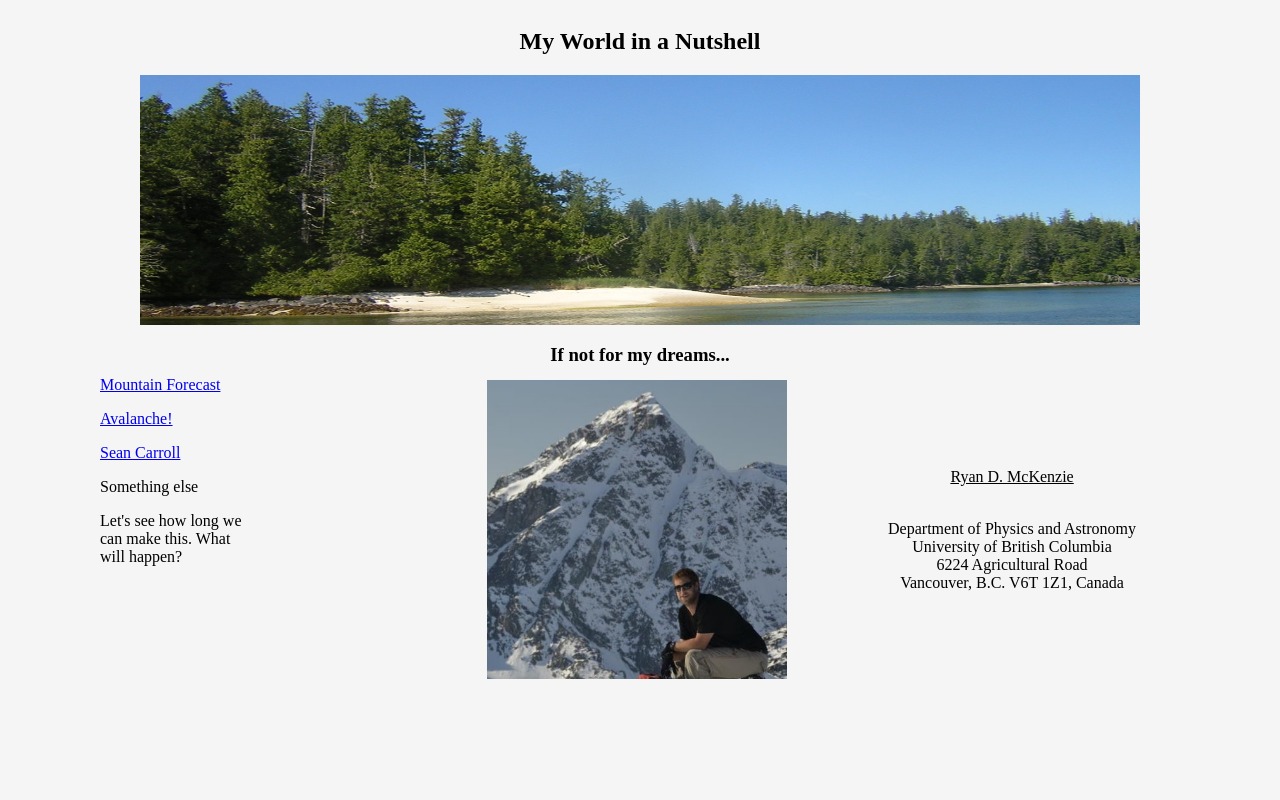
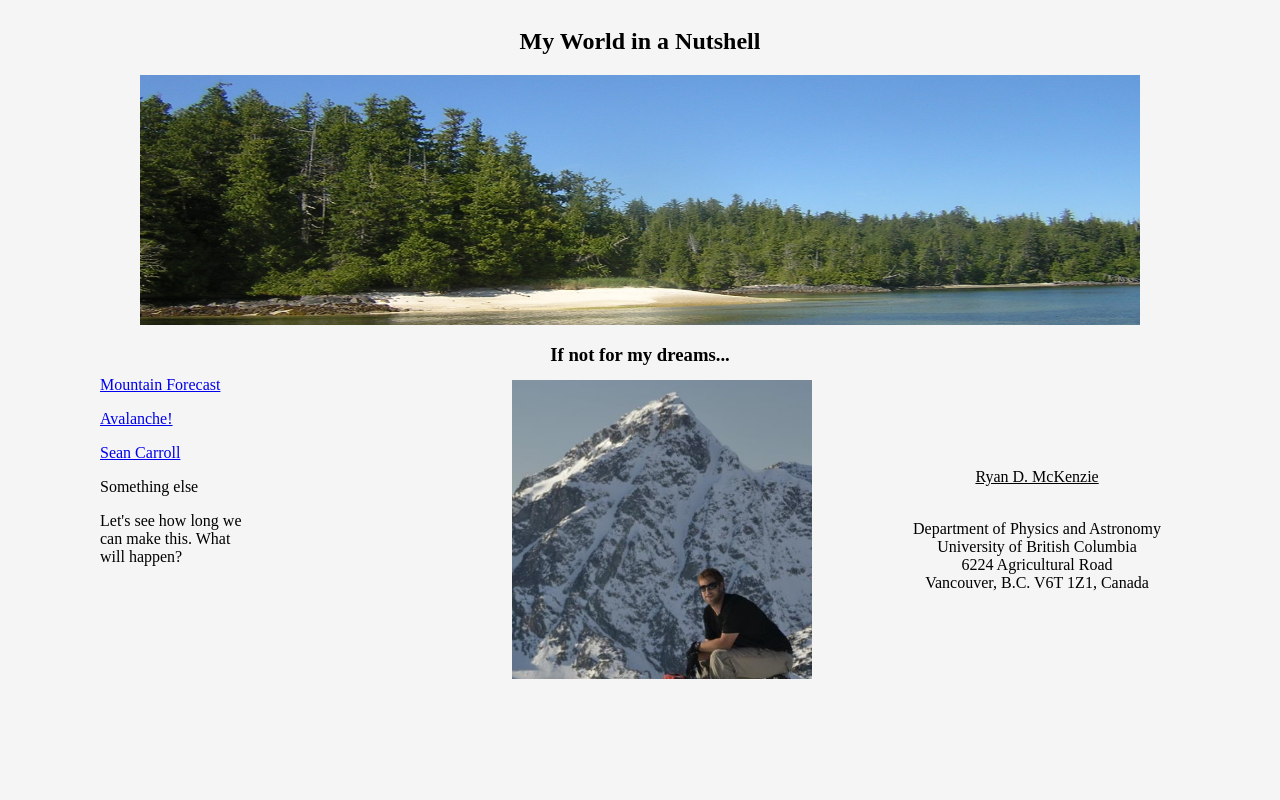
Before and after one commit to ryan-mckenzie/ryan-mckenzie.github.io, a plain HTML site: page index.html in a window 1280 px wide. Drawn offline with Linux system fonts and the light colour scheme.

Commit message:
Update style.css

```diff
--- a/style.css
+++ b/style.css
@@ -14,5 +14,5 @@ body {
 }
 .main {
     position: absolute;
-    left:350px; top:360px; right:0; bottom:0;
+    left:400px; top:360px; right:0; bottom:0;
 }
```
